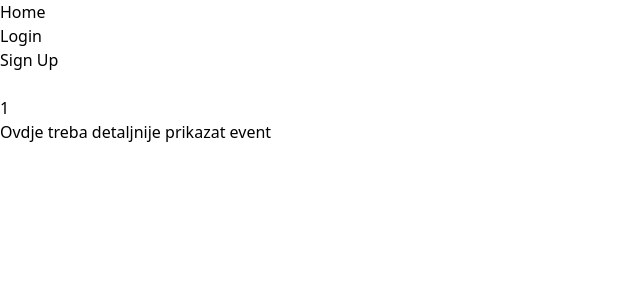
After one commit to Marin260/eventProject, a Django app: page /event/1/ in a window 1280 px wide. The commit adds this page. Shown: the top 300 px of the page, without its empty margins (0-640 px from the left). Run offline with Django 3.2, Linux system fonts and the light colour scheme; data comes from the database, SQL or seed files in the repository; both versions use the stored data as it was after the commit; some libraries are stand-ins or nearby versions.

Commit message:
restrucured html, started event detail page

```diff
--- a/main/models.py
+++ b/main/models.py
@@ -38,6 +38,7 @@ class Event(models.Model):
     broj_zainteresiranih = models.IntegerField(validators=[MinValueValidator(0)], default=0)
     dolaze = models.ManyToManyField(User, default=None, blank=True, related_name="dolaze")
     broj_dolaze = models.IntegerField(validators=[MinValueValidator(0)], default=0)
+    slug = models.CharField(max_length = 100, default='') #when viewing post detail url shoudl be /id/slug
     #korisnici = models.ManyToManyField(User, default=None, blank=True)
 
     def __str__(self):
--- a/main/urls.py
+++ b/main/urls.py
@@ -2,6 +2,7 @@ from django.urls import path, include
 from . import views
 
 urlpatterns = [
-    path('', views.homepage),
-    path('addPeopleToEvent/', views.addPeopleToEvent)
+    path('', views.homepage, name='main_homepage'),
+    path('addPeopleToEvent/', views.addPeopleToEvent),
+    path('event/<int:pk>/', views.EventDetailView.as_view(), name='event-detail'),
 ]
--- a/main/views.py
+++ b/main/views.py
@@ -2,12 +2,13 @@ from unittest import result
 from django.http import HttpResponse, JsonResponse
 from django.shortcuts import get_object_or_404, render
 from django.contrib.auth.decorators import login_required
+from django.views.generic import DetailView
 from .models import *
 
 def homepage(request):
     events = Event.objects.all().order_by('-date_posted')
     context = {'events' : events}
-    return render(request, "./base_generic.html", context)
+    return render(request, "./main/home.html", context)
 
 @login_required
 def addPeopleToEvent(request):
@@ -43,3 +44,7 @@ def addPeopleToEvent(request):
             result = event.broj_zainteresiranih
         event.save()
         return JsonResponse({'result':result})
+
+
+class EventDetailView(DetailView):
+    model = Event
--- a/templates/base_generic.html
+++ b/templates/base_generic.html
@@ -15,56 +15,23 @@
     <header class="">
         <nav>
             {% if user.is_authenticated %}
-                <a href="/">Home</a><br>
-                <a href="/logout/">Logout</a><br>
-                <a href="#">Profile</a><br>
+                <a href="{% url 'main_homepage' %}">Home</a><br>
+                <a href="{% url 'account_logout' %}">Logout</a><br>
+                <a href="#">Create</a><br>
             {% else %}
-                <a href="/">Home</a><br>
-                <a href="/login/">Login</a><br>
-                <a href="/signup/">Sign Up</a><br>
+                <a href="{% url 'main_homepage' %}">Home</a><br>
+                <a href="{% url 'account_login' %}">Login</a><br>
+                <a href="{% url 'account_signup' %}">Sign Up</a><br>
             {% endif %}
         </nav>
     </header>
-    <div class="p-7 gap-4 grid grid-cols-1 sm:grid-cols-2 md:grid-cols-2 lg:grid-cols-2">
 
-    {% for event in events %}
-        <div class="w-full cursor-pointer rounded-md shadow-md shadow-gray-200 hover:shadow-blue-400/80 hover:shadow-2xl hover:bg-gray-50">
-            <img class="aspect-video bg-cover w-full rounded-t-md min-h-40" src="https://laravelnews.imgix.net/images/tailwindcss.png?ixlib=php-3.3.1" />
-            <div class="p-4">
-            <span class="text-blue-600 font-normal text-base">{{event.mjesto_odrzavanja}}</span>
-            <p class="font-semibold text-xl py-2">{{event.naziv_eventa}}</p>
-            <p class="font-light text-gray-700 text-justify line-clamp-3">{{event.opis_eventa}}</p>
-            <div class="flex flex-wrap mt-10 space-x-4 align-bottom">
-                <img class="w-10 h-10 rounded-full" src="https://encrypted-tbn0.gstatic.com/images?q=tbn:ANd9GcRAPdvF3u9YGCmWQZDGug3Jy2Eqrb4XuoOQbjozL6ObMiSl_2AvFQGSdpuqNPgADM37GJQ&usqp=CAU" />
-                <div class="flex flex-col space-y-0">
-                {% if event.placanje_ulaza%}
-                    <p class="font-semibold text-base">Cijena ulaza: {{event.cijena_ulaza}}Kn</p>
-                {% else %}
-                    <p class="font-semibold text-base">Besplatan ulaz</p>
-                {% endif %}
-                <p class="font-light text-sm">{{event.datum_odrzavanja}} u {{event.vrijeme_odrzavanja}}</p>
-                </div>
-                <br><br>
-            </div>
-                <p id="zainteresirani-{{ event.id }}" class="font-light text-sm">zainteresirani: {{event.broj_zainteresiranih}}</p>
-                <p id="dolaze-{{ event.id }}" class="font-light text-sm">dolaze: {{event.broj_dolaze}}</p>
-            </div>
-            {% if user.is_authenticated %}
-
-                <div class="grid grid-cols-2">
-                    <button type="button" data-id="{{ event.id }}" data-field="1" value="{{ event.id }}" class="btn-dolazim bg-blue-500 hover:bg-blue-700 text-white font-bold py-2 px-4 rounded">Dolazim</button>
-
-                    <button type="button" data-id="{{ event.id }}" data-field="2" value="{{ event.id }}" class="btn-zainteresiran bg-green-500 hover:bg-blue-700 text-white font-bold py-2 px-4 rounded">Zainteresiran</button>
-                </div>
-            {% endif %}
-        </div>
-        <br>
-    {% endfor %}
-    </div>
+    {% block content %}
+    {% endblock %}
 
 
 
-    {% block content %}
-    {% endblock %}
+
+
 </body>
 </html>
--- /dev/null
+++ b/templates/main/event_detail.html
@@ -0,0 +1,6 @@
+{% extends "base_generic.html" %}
+{% block content %}
+<br>
+    <h1>{{event.id}}</h1>
+    <p>Ovdje treba detaljnije prikazat event</p>
+{% endblock content %}
```
Also changed, not shown: templates/main/home.html (added, +40 -0 lines), db.sqlite3.
